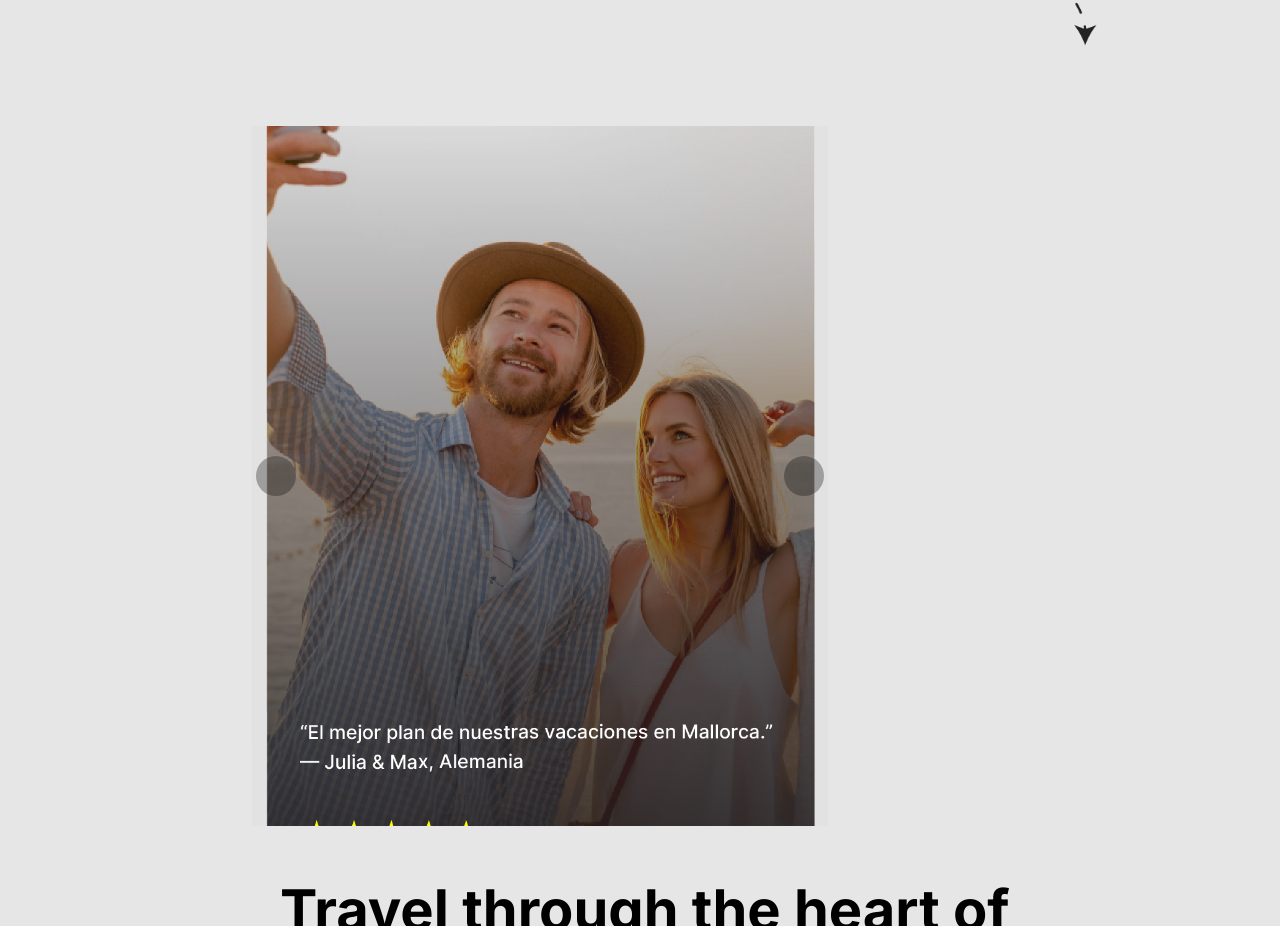
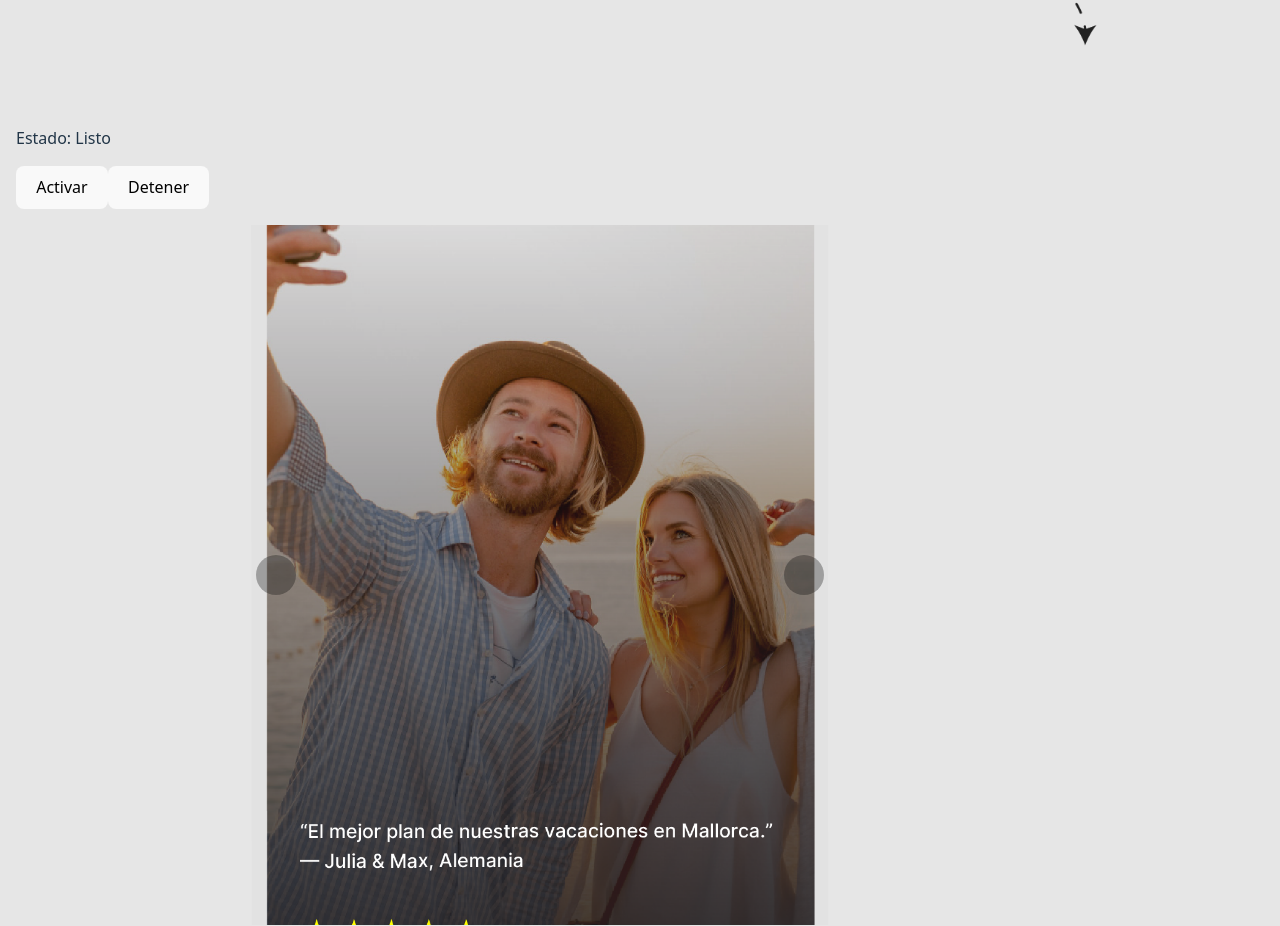
Before and after one commit to galoborelli/frontend_ship, a React (Vite) app: page / in a window 1280 px wide. Shown: the part 1879-2805 px from the top of the page. Built offline with nearby package versions, Linux system fonts and the light colour scheme; some icons are missing.

Commit message:
redux implementationç

```diff
--- a/package.json
+++ b/package.json
@@ -16,6 +16,7 @@
     "@mui/icons-material": "^7.0.2",
     "@mui/material": "^7.0.2",
     "@mui/x-date-pickers": "^8.2.0",
+    "@reduxjs/toolkit": "^2.8.1",
     "date-fns": "^4.1.0",
     "framer-motion": "^12.9.1",
     "i18next": "^25.1.2",
@@ -24,6 +25,7 @@
     "react": "^19.0.0",
     "react-dom": "^19.0.0",
     "react-i18next": "^15.5.1",
+    "react-redux": "^9.2.0",
     "react-router-dom": "^7.5.3",
     "react-router-hash-link": "^2.4.3"
   },
--- a/src/Sections/HowItWorks/HowItWorks.jsx
+++ b/src/Sections/HowItWorks/HowItWorks.jsx
@@ -4,12 +4,19 @@ import cardImage from "@assets/hero-image.png";
 import arrowImage2 from "@assets/flecha-01.png";
 import * as styles from "./howItWorksStyles"; // Estilos actualizados
 import { useTranslation } from "react-i18next"; // Importa useTranslation para manejar los idiomas
+import { useDispatch, useSelector } from "react-redux";
+import { loaderActive, loaderStop } from "@Redux/actions/loaderActions";
 
 
 
 
 const HowItWorks = ({ id }) => {
   const { t } = useTranslation();
+
+  const dispatch = useDispatch();
+  const isLoading = useSelector((state) => state.loader.isLoadingById["test"]);
+
+
 
   const steps = [
     {
@@ -51,6 +58,11 @@ const HowItWorks = ({ id }) => {
           alt="Flecha"
         />
       </Box>
+      <div>
+        <p>Estado: {isLoading ? "Cargando..." : "Listo"}</p>
+        <button onClick={() => dispatch(loaderActive("test"))}>Activar</button>
+        <button onClick={() => dispatch(loaderStop("test"))}>Detener</button>
+      </div>
     </Box>
   );
 };
--- a/src/main.jsx
+++ b/src/main.jsx
@@ -1,6 +1,8 @@
 import { StrictMode } from 'react'
 import { createRoot } from 'react-dom/client'
 import { BrowserRouter } from 'react-router-dom'
+import { Provider } from "react-redux";
+import { store } from "./redux/store/store.js";
 import { ThemeProvider } from '@mui/material/styles';
 import theme from './theme'; // Importa tu tema personalizado
 import './index.css'
@@ -14,7 +16,9 @@ createRoot(document.getElementById("root")).render(
   <BrowserRouter>
     <StrictMode>
       <ThemeProvider theme={theme}>
-        <App />
+        <Provider store={store}>
+          <App />
+        </Provider>
       </ThemeProvider>
     </StrictMode>
   </BrowserRouter>
--- /dev/null
+++ b/src/redux/actions/index.js
@@ -0,0 +1,3 @@
+export const LOADER_ACTIVE = "LOADER_ACTIVE";
+export const LOADER_STOP = "LOADER_STOP";
+export const CLEAR_ERRORS = "CLEAR_ERRORS";
--- /dev/null
+++ b/src/redux/actions/loaderActions.js
@@ -0,0 +1,20 @@
+import { LOADER_ACTIVE, LOADER_STOP, CLEAR_ERRORS } from "./index";
+
+
+export const loaderActive = (id) => {
+  return (dispatch) => {
+    dispatch({ type: LOADER_ACTIVE, payload: id });
+  };
+};
+
+export const loaderStop = (id) => {
+  return (dispatch) => {
+    dispatch({ type: LOADER_STOP, payload: id });
+  }
+};
+
+export const clearErrors = () => {
+  return (dispatch) => {
+    dispatch({ type: CLEAR_ERRORS, payload: null });
+  }
+}
--- /dev/null
+++ b/src/redux/reducers/index.js
@@ -0,0 +1,8 @@
+import { combineReducers } from "@reduxjs/toolkit";
+import loaderReducer from "./loaderReducer";
+
+const rootReducer = combineReducers({
+  loader: loaderReducer,
+});
+
+export default rootReducer;
--- /dev/null
+++ b/src/redux/reducers/loaderReducer.js
@@ -0,0 +1,39 @@
+import {LOADER_ACTIVE,LOADER_STOP,CLEAR_ERRORS } from '../actions/index';
+
+const initialState = {
+  isLoadingById: {},
+};
+
+export default function loaderReducer (state = initialState, action){
+  switch (action.type) {
+
+    case LOADER_ACTIVE:
+      if (!action.payload) return state;
+      return {
+        ...state,
+        isLoadingById: {
+          ...state.isLoadingById,
+          [action.payload]: true,
+        },
+      };
+
+    case LOADER_STOP:
+      if (!action.payload) return state;
+      return {
+        ...state,
+        isLoadingById: {
+          ...state.isLoadingById,
+          [action.payload]: false,
+        },
+      };
+
+    case CLEAR_ERRORS:
+      return {
+        ...state,
+        isLoadingById: {},
+      };
+
+    default:
+      return state;
+  }
+}
--- /dev/null
+++ b/src/redux/store/store.js
@@ -0,0 +1,6 @@
+import { configureStore } from "@reduxjs/toolkit";
+import rootReducer from "../reducers";
+
+export const store = configureStore({
+  reducer: rootReducer,
+});
--- a/vite.config.js
+++ b/vite.config.js
@@ -13,6 +13,7 @@ export default defineConfig({
       "@Components": path.resolve(__dirname, "./src/Components"),
       "@Sections": path.resolve(__dirname, "./src/Sections"),
       "@Pages": path.resolve(__dirname, "./src/Pages"),
+      "@Redux": path.resolve(__dirname, "./src/redux"),
     },
   },
 });
```
Also changed, not shown: 1 other file (tests, documents, lock files or other folders).
